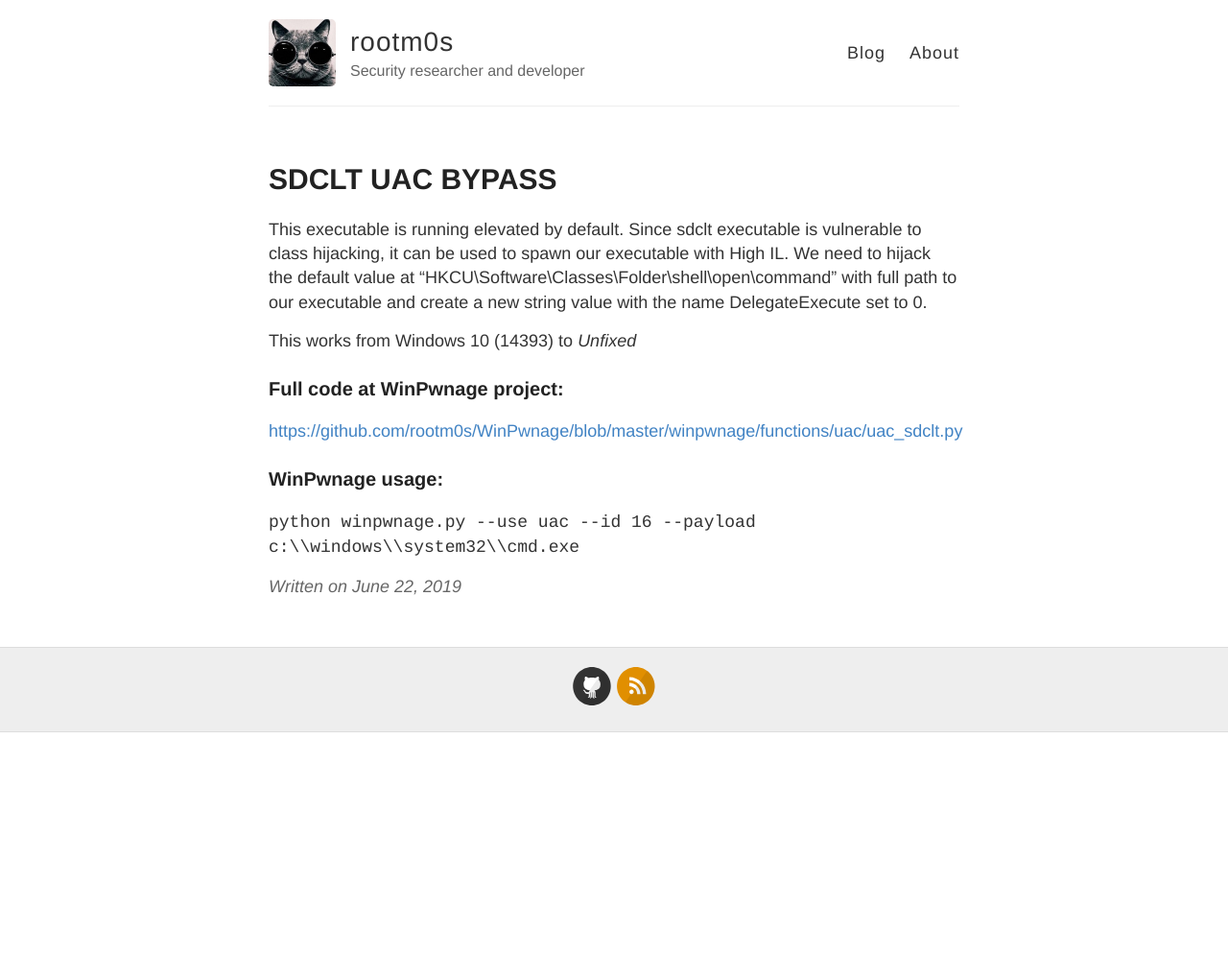
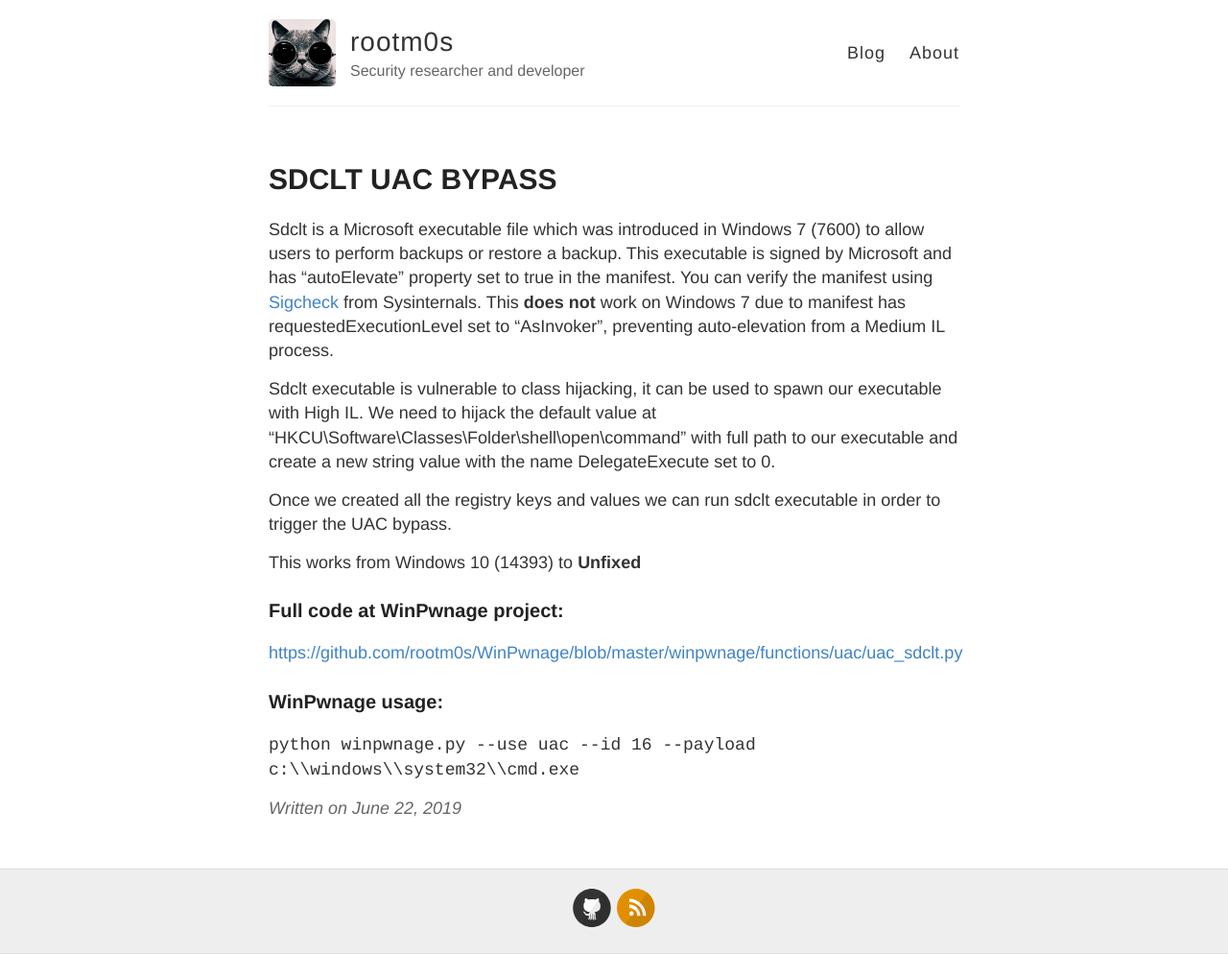
Before and after one commit to rootm0s/rootm0s.github.io, a Jekyll site: the page built from _posts/2019-6-22-sdclt-uac-bypass.md, in a window 1280 px wide. Shown: the whole page at 96% size. Built offline with Jekyll 4.4.1, drawn with Linux system fonts in a browser that asks for light colours; before the commit the page ends 900 px from its top, so only the background shows below that.

Commit message:
Update 2019-6-22-sdclt-uac-bypass.md

```diff
--- a/_posts/2019-6-22-sdclt-uac-bypass.md
+++ b/_posts/2019-6-22-sdclt-uac-bypass.md
@@ -3,10 +3,13 @@ layout: post
 title: SDCLT UAC BYPASS
 ---
 
-This executable is running elevated by default. Since sdclt executable is vulnerable to
-class hijacking, it can be used to spawn our executable with High IL. We need to hijack the default value at "HKCU\Software\Classes\Folder\shell\open\command" with full path to our executable and create a new string value with the name DelegateExecute set to 0.
+Sdclt is a Microsoft executable file which was introduced in Windows 7 (7600) to allow users to perform backups or restore a backup. This executable is signed by Microsoft and has "autoElevate" property set to true in the manifest. You can verify the manifest using [Sigcheck](https://docs.microsoft.com/en-us/sysinternals/downloads/sigcheck) from Sysinternals. This **does not** work on Windows 7 due to manifest has requestedExecutionLevel set to "AsInvoker", preventing auto-elevation from a Medium IL process.
 
-This works from Windows 10 (14393) to *Unfixed*
+Sdclt executable is vulnerable to class hijacking, it can be used to spawn our executable with High IL. We need to hijack the default value at "HKCU\Software\Classes\Folder\shell\open\command" with full path to our executable and create a new string value with the name DelegateExecute set to 0.
+
+Once we created all the registry keys and values we can run sdclt executable in order to trigger the UAC bypass.
+
+This works from Windows 10 (14393) to **Unfixed**
 
 ### Full code at WinPwnage project:
 [https://github.com/rootm0s/WinPwnage/blob/master/winpwnage/functions/uac/uac_sdclt.py](https://github.com/rootm0s/WinPwnage/blob/master/winpwnage/functions/uac/uac_sdclt.py)
```
